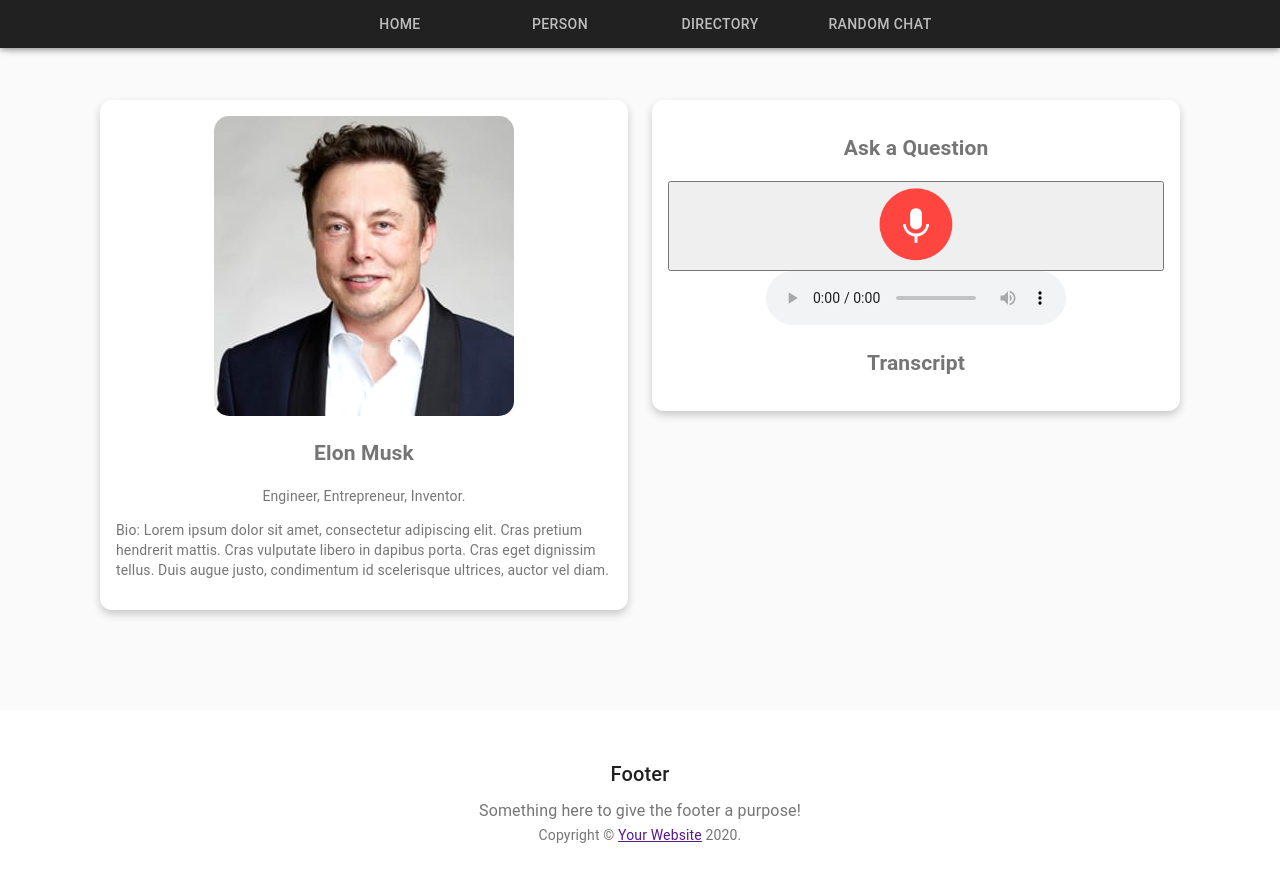
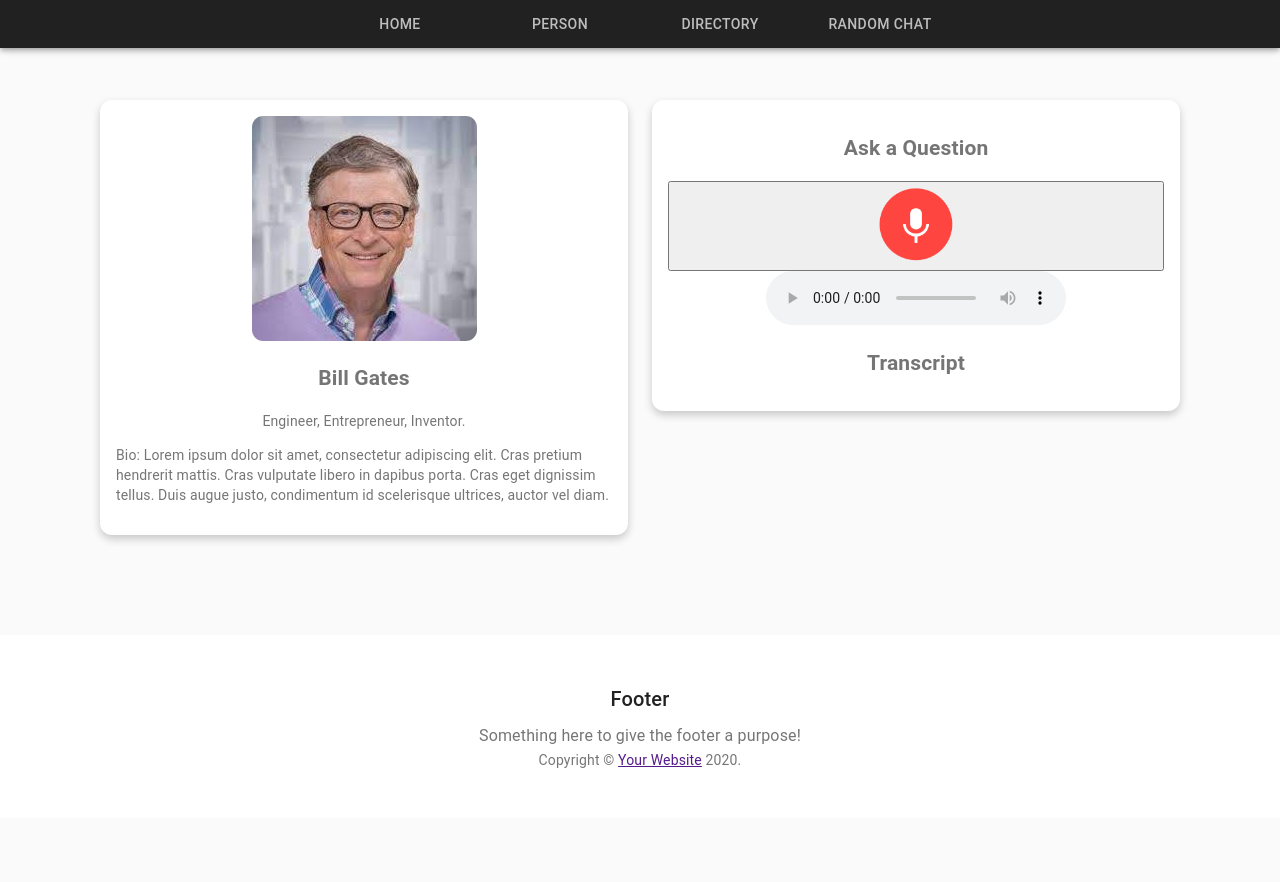
Before and after one commit to avgupta456/HackMIT-2020, a React (Create React App) app in the folder frontend/: page /person/bill_gates in a window 1280 px wide. Shown: the top 882 px of the page. After the commit the page ends 818 px from the top, so only its background shows below. Built offline with nearby package versions, Linux system fonts and the light colour scheme; what mic-recorder-to-mp3 would draw is missing.

Commit message:
individualized person pages

```diff
--- a/frontend/src/Home.js
+++ b/frontend/src/Home.js
@@ -64,23 +64,43 @@
 
 function GetPersonData(cardNum) {
   if (cardNum == 1) {
-    return ["Bill Gates", "/images/bill_gates.jpg", ""];
+    return ["Bill Gates", "/images/bill_gates.jpg", "", "bill_gates"];
   } else if (cardNum == 2) {
-    return ["Oprah Winfrey", "/images/oprah_winfrey.jpg", ""];
+    return ["Oprah Winfrey", "/images/oprah_winfrey.jpg", "", "oprah_winfrey"];
   } else if (cardNum == 3) {
-    return ["Donald Trump", "/images/donald_trump.jpg", ""];
+    return ["Donald Trump", "/images/donald_trump.jpg", "", "donald_trump"];
   } else if (cardNum == 4) {
-    return ["Elon Musk", "/images/elon_musk.jpg", ""];
+    return ["Elon Musk", "/images/elon_musk.jpg", "", "elon_musk"];
   } else if (cardNum == 5) {
-    return ["Sheryl Sandberg", "/images/sheryl_sandberg.jpg", ""];
+    return [
+      "Sheryl Sandberg",
+      "/images/sheryl_sandberg.jpg",
+      "",
+      "sheryl_sandberg",
+    ];
   } else if (cardNum == 6) {
-    return ["Michael Jordan", "/images/michael_jordan.jpg", ""];
+    return [
+      "Michael Jordan",
+      "/images/michael_jordan.jpg",
+      "",
+      "michael_jordan",
+    ];
   } else if (cardNum == 7) {
-    return ["Richard Feynman", "/images/richard_feynman.jpg", ""];
+    return [
+      "Richard Feynman",
+      "/images/richard_feynman.jpg",
+      "",
+      "richard_feynman",
+    ];
   } else if (cardNum == 8) {
-    return ["Nelson Mandela", "/images/nelson_mandela.jpg", ""];
+    return [
+      "Nelson Mandela",
+      "/images/nelson_mandela.jpg",
+      "",
+      "nelson_mandela",
+    ];
   } else {
-    return ["Steve Jobs", "/images/steve_jobs.jpg", ""];
+    return ["Steve Jobs", "/images/steve_jobs.jpg", "", "steve_jobs"];
   }
 }
 
@@ -89,7 +109,7 @@
   const person_data = GetPersonData(cardNum);
   return (
     <Card className={classes.card}>
-      <CardActionArea component={Link} to='/person'>
+      <CardActionArea component={Link} to={"/person/" + person_data[3]}>
         <CardMedia
           className={classes.cardMedia}
           image={person_data[1]}
@@ -104,14 +124,6 @@
           </Typography>
         </CardContent>
       </CardActionArea>
-      {/* <CardActions>
-            <Button size="small" color="primary">
-                View
-            </Button>
-            <Button size="small" color="primary">
-                Edit
-            </Button>
-        </CardActions> */}
     </Card>
   );
 }
--- a/frontend/src/Person.js
+++ b/frontend/src/Person.js
@@ -1,20 +1,9 @@
 import React, { useState, useEffect } from "react";
-import AppBar from "@material-ui/core/AppBar";
-import Button from "@material-ui/core/Button";
-import CameraIcon from "@material-ui/icons/PhotoCamera";
-import Card from "@material-ui/core/Card";
-import { CardActionArea, Input } from "@material-ui/core";
-import CardActions from "@material-ui/core/CardActions";
-import CardContent from "@material-ui/core/CardContent";
-import CardMedia from "@material-ui/core/CardMedia";
 import CssBaseline from "@material-ui/core/CssBaseline";
 import Grid from "@material-ui/core/Grid";
-import Toolbar from "@material-ui/core/Toolbar";
 import Typography from "@material-ui/core/Typography";
 import { makeStyles } from "@material-ui/core/styles";
-import Box from "@material-ui/core/Box";
-import Container from "@material-ui/core/Container";
-import { Link } from "react-router-dom";
+import { Link, useParams } from "react-router-dom";
 import Paper from "@material-ui/core/Paper";
 
 import axios from "axios";
@@ -25,7 +14,6 @@
 
 // const backend = "https://hackmit-2020-290013.ue.r.appspot.com";
 const backend = "http://localhost:5000";
-const name = "William Shakespeare";
 
 function Copyright() {
   return (
@@ -100,6 +88,12 @@
   const [isRecording, setIsRecording] = useState(false);
   const [isBlocked, setIsBlocked] = useState(false);
 
+  let { person } = useParams();
+  let name = person.replace("_", " ");
+  name = name.replace(/\w\S*/g, function (txt) {
+    return txt.charAt(0).toUpperCase() + txt.substr(1).toLowerCase();
+  });
+
   const addToTranscript = (text) => {
     let newTranscript = transcript;
     newTranscript.push(text);
@@ -169,11 +163,11 @@
           <Grid item xs={6}>
             <Paper className={classes.paper}>
               <img
-                alt='Elon Musk'
-                src='/images/elon_musk.jpg'
+                alt={name}
+                src={"/images/" + person + ".jpg"}
                 style={{ borderRadius: "5%" }}
               />
-              <h2>Elon Musk</h2>
+              <h2>{name}</h2>
               <p>Engineer, Entrepreneur, Inventor.</p>
               <div style={{ textAlign: "left" }}>
                 <p>
--- a/frontend/src/Routing.js
+++ b/frontend/src/Routing.js
@@ -17,7 +17,7 @@
 } from "@material-ui/core/styles";
 
 export const HomeRoute = "/";
-export const PersonRoute = "/person";
+export const PersonRoute = "/person/:person";
 export const DirectoryRoute = "/directory";
 export const RandomRoute = "/random";
 
```
